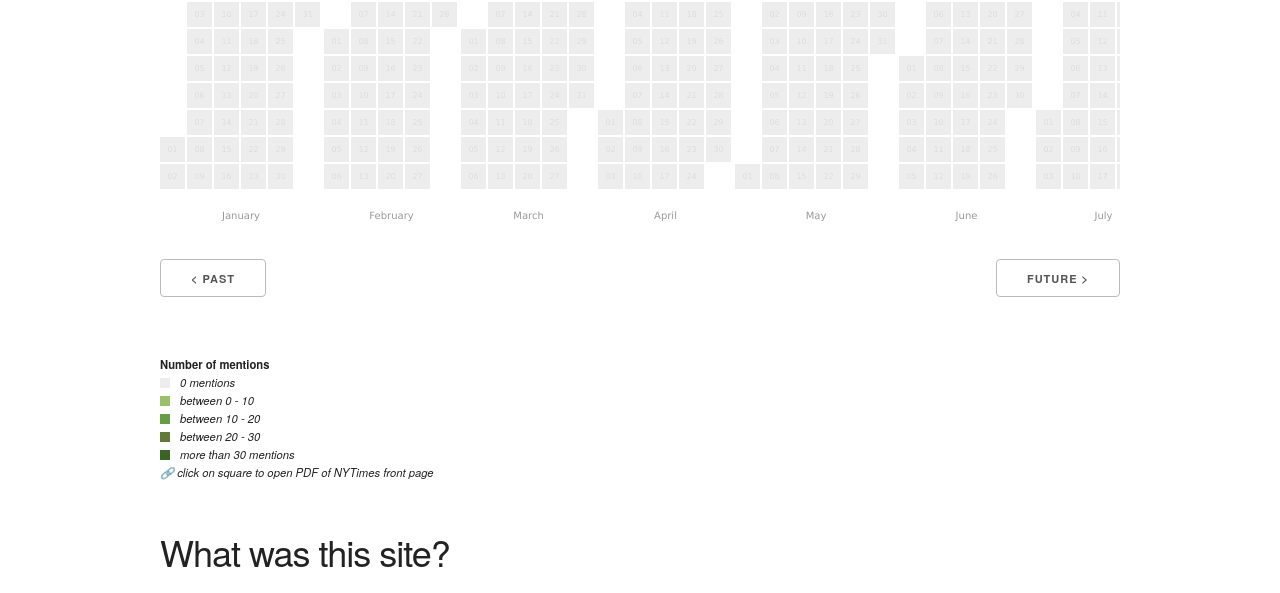
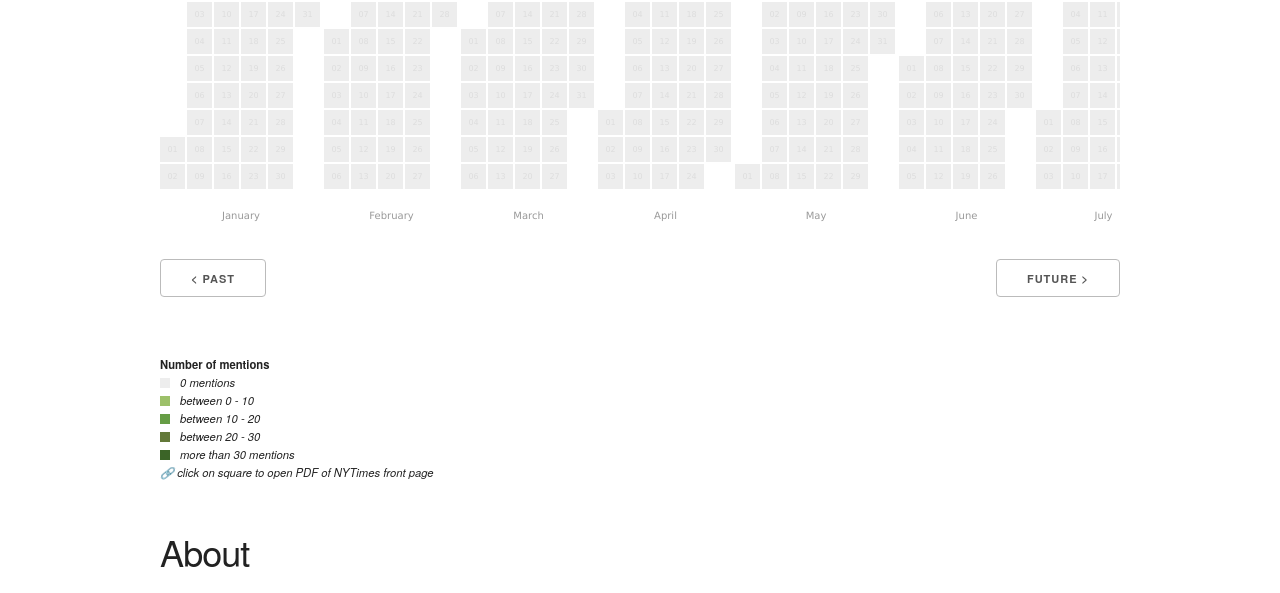
Before and after one commit to eddietejeda/nytimes-covid-frontpage, a plain HTML site: page index.html in a window 1280 px wide. Shown: the part 188-781 px from the top of the page. Drawn offline with Linux system fonts and the light colour scheme; no server answers.

Commit message:
update title to about

```diff
--- a/index.html
+++ b/index.html
@@ -83,7 +83,7 @@
       <div class="row">
 
 
-        <h3>What was this site?</h3>
+        <h3>About</h3>
         <p>
           I wanted to track coverage of COVID-19 over time and pinpoint precisely when the virus
           stopped being frontpage news. <b>More specifically, I want to know when we will have three consecutive days
```
